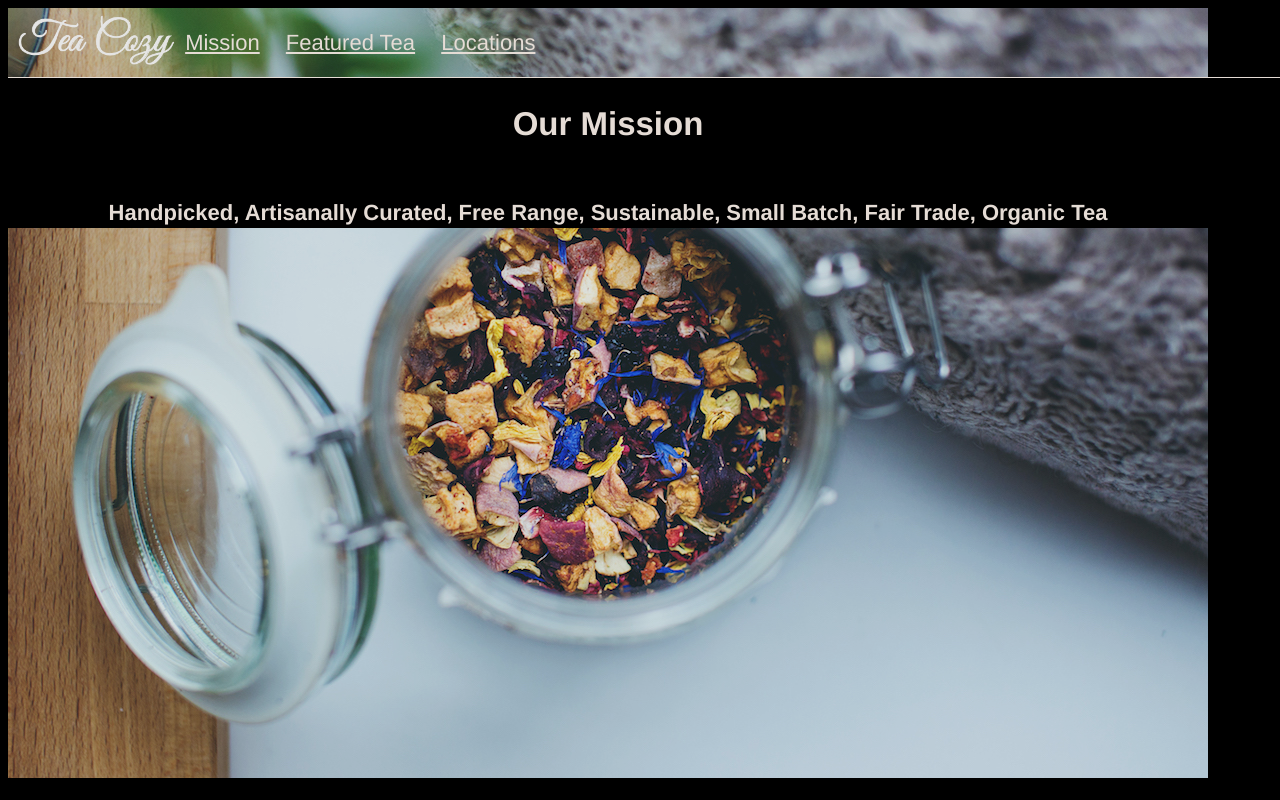
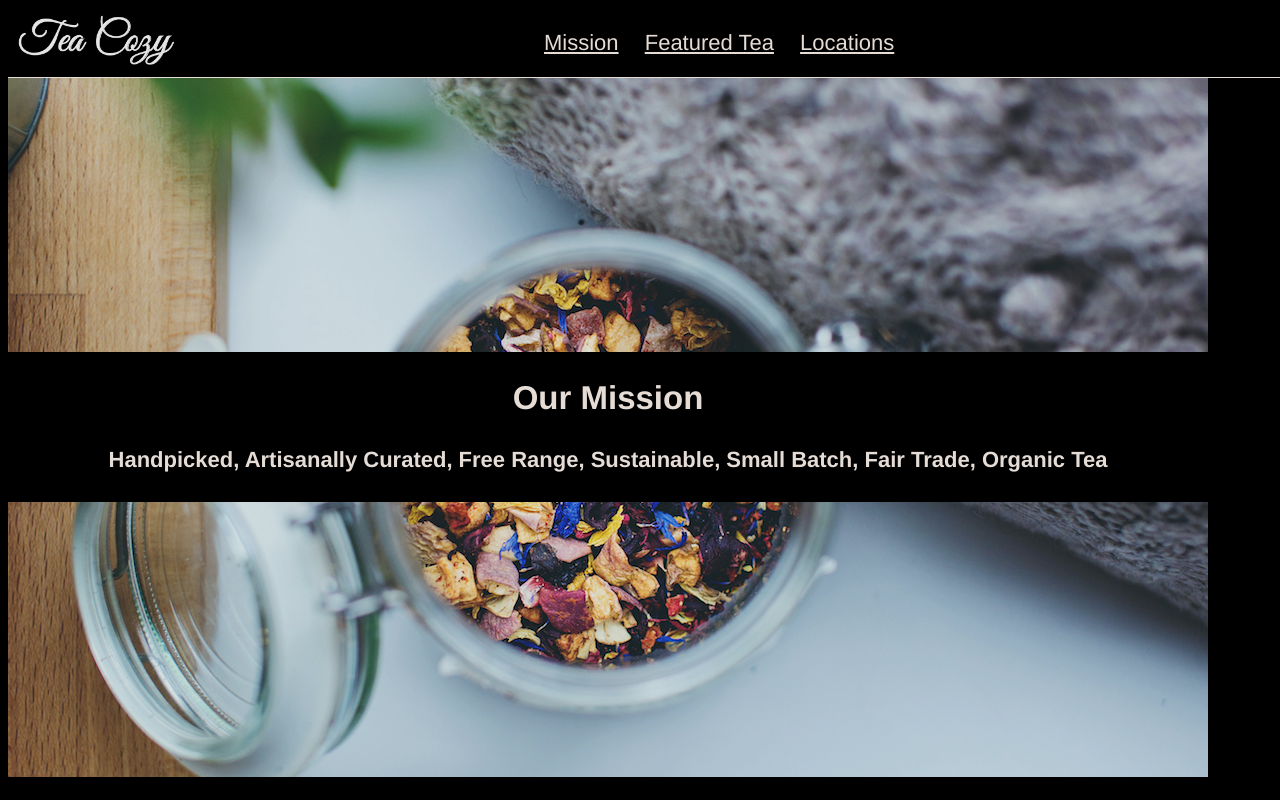
Before and after one commit to MarionJP/TeaCozy, a plain HTML site: page index.html in a window 1280 px wide. Drawn offline with Linux system fonts and the light colour scheme.

Commit message:
Header and First section mostly done

```diff
--- a/index.html
+++ b/index.html
@@ -9,7 +9,7 @@
       <div class="logo">
       <img src="./resources/images/img-tea-cozy-logo.png" />
       </div>
-      <div class="links">
+      <div id="links">
         <nav>
         <a href="#mission">Mission</a>
         <a href="#featured">Featured Tea</a>
@@ -19,10 +19,12 @@
     </header>
     <div class="tea">
       <div class="body1">
+      <div id="text">
       <h2> Our Mission</h2>
       <h4>Handpicked, Artisanally Curated, Free Range,
         Sustainable, Small Batch, Fair Trade, Organic Tea</h4>
       </div>
+      </div>
     </div>
   </body>
 </html>
--- a/resources/style.css
+++ b/resources/style.css
@@ -28,7 +28,6 @@ header img {
 }
 
 nav {
-  text-align: right;
   flex-grow: 1;
 }
 
@@ -38,31 +37,33 @@ nav a {
 }
 
 a {
+  display: flex;
   text-decoration: underline;
   color: seashell;
 }
 
-.links {
+#links {
   display: flex;
-  justify-content: flex-end;
+  width: 85%;
 }
 
 .tea {
   display: flex;
   padding-top: 69px;
-  width: 1200px;
-  height: 700px;
-  background-image: url(./images/img-mission-background.jpg);
-  padding-top: 70px;
-  flex-wrap: wrap;
 }
 
 .body1 {
   display: flex;
   flex-direction: column;
-  background-color: black;
   width: 1200px;
-  height: 150px;
+  height: 700px;
   font-weight: bold;
   align-content: center;
+  background-image: url(./images/img-mission-background.jpg);
 }
+
+#text {
+    background-color: black;
+    height: 150px;
+    margin-top: 275px;
+}
```
